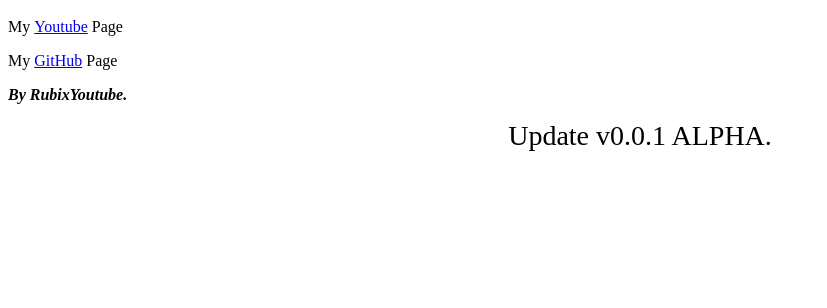
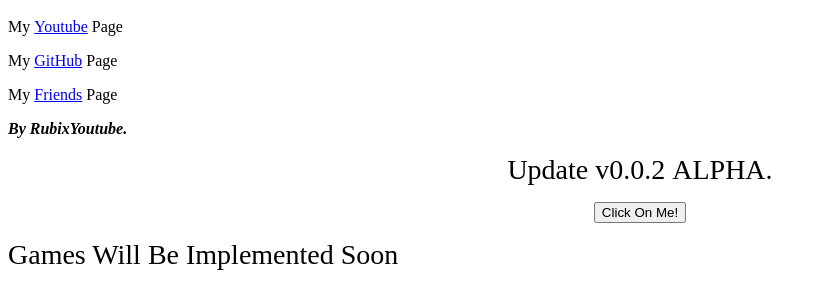
Before and after one commit to RubixYouTube/rubixyoutube.github.io, a plain HTML site: page index.html in a window 1280 px wide. Shown: the part 48-356 px from the top of the page, without its empty margins (0-827 px from the left). Drawn offline with Linux system fonts and the light colour scheme.

Commit message:
The Update²

```diff
--- a/index.html
+++ b/index.html
@@ -4,6 +4,12 @@
 
 <p><span style="font-family:Times New Roman,Times,serif">My&nbsp;<a href="https://Github.com/RubixYoutube">GitHub</a>&nbsp;Page</span></p>
 
+<p><span style="font-family:Times New Roman,Times,serif">My&nbsp;<a href="https://youtube.com/@Terminus2631">Friends</a>&nbsp;Page</span></p>
+
 <p><span style="font-family:Times New Roman,Times,serif"><strong><em>By RubixYoutube.</em></strong></span></p>
 
-<p style="text-align:center"><span style="font-family:Times New Roman,Times,serif"><span style="font-size:28px">Update v0.0.1 ALPHA.</span></span></p>
+<p style="text-align:center"><span style="font-family:Times New Roman,Times,serif"><span style="font-size:28px">Update v0.0.2&nbsp;ALPHA.</span></span></p>
+
+<p style="text-align:center"><span style="font-family:Times New Roman,Times,serif"><span style="font-size:28px"><input name="Click Me!" type="button" value="Click On Me!" /></span></span></p>
+
+<p><span style="font-family:Times New Roman,Times,serif"><span style="font-size:28px">Games Will Be Implemented Soon</span></span></p>
```
